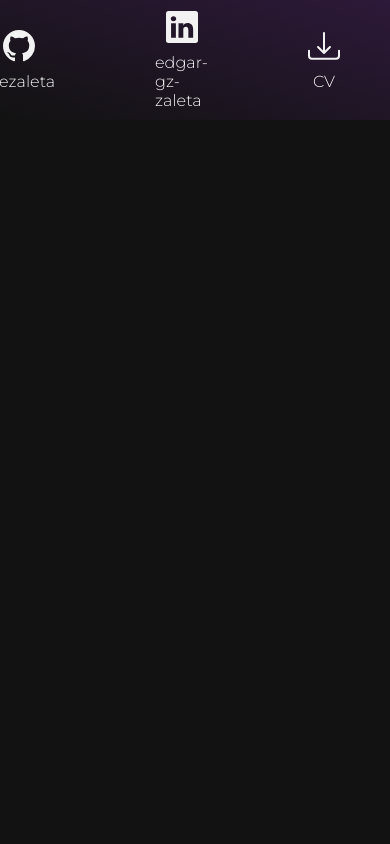
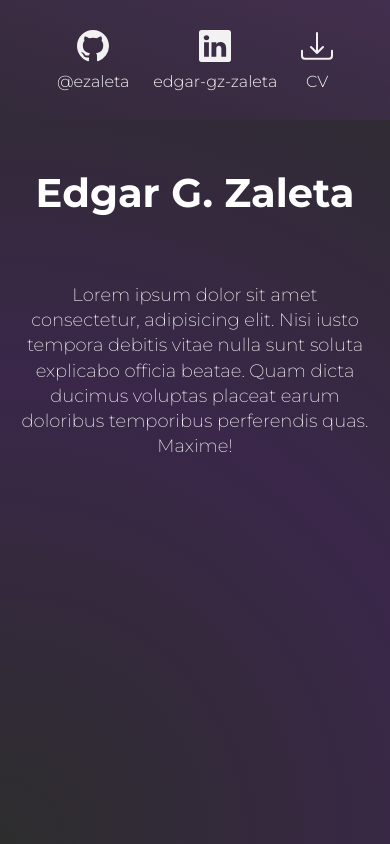
Before and after one commit to ezaleta/Portfolio, a plain HTML site: page index.html in a window 390 px wide. Drawn offline with Linux system fonts and the light colour scheme.

Commit message:
Bio section (structure and styles) added, responsive added for navbar and bio

```diff
--- a/css/style.css
+++ b/css/style.css
@@ -2,17 +2,26 @@
 <weight>: Use a value from 100 to 900 */
 :root {
     color-scheme: dark;
+    --title: clamp(1.6667rem, 1.3596rem + 1.156vi, 2.4rem);
+    --general-text: 1.125rem;
 }
 
+html {
+    height: 100%;
+}
 body {
     margin: 0;
     width: 100%;
+    height: 100%;
+    background-image: radial-gradient(circle at bottom left, #2d2d2d, #4c3062b0, #2d2d2d);
     font-family: "Montserrat", sans-serif;
-    font-optical-sizing: auto;
-    font-weight: 300;
-    font-style: normal;
+    font-size: 16px;
+    display: flex;
+    flex-direction: column;
+    align-items: center;
 }
 
+/* -------------Navbar------------- */
 header {
     width: 100%;
     background: linear-gradient(to bottom left, #9834d433, #d9d9d900);
@@ -21,9 +30,10 @@ header {
 }
 
 nav {
-    width: 50%;
+    width: 100%;
     height: 120px;
     padding-inline: 50px;
+    font-weight: 300;
     display: flex;
     justify-content: flex-end;
     align-items: center;
@@ -44,3 +54,71 @@ a svg {
     width: 2rem;
     height: 2rem;
 }
+
+/* ------/------Navbar------/------ */
+
+/* -------------Main------------- */
+
+main {
+    width: 80%;
+    height: 100%;
+    display: flex;
+}
+
+/* ------/------Main------/------ */
+
+/* -------------Bio------------- */
+
+.bio {
+    width: 50%;
+    height: 30%;
+    display: flex;
+    flex-direction: column;
+}
+
+.bio-title {
+    font-size: var(--title);
+    font-weight: 500;
+}
+
+.bio-title h1 {
+    margin-block: 3rem;
+}
+
+.bio-text {
+    width: 80%;
+    font-size: var(--general-text);
+    font-weight: 200;
+    line-height: 1.575rem;
+    letter-spacing: -3%;
+}
+
+/* ------/------Bio------/------ */
+
+/* -------------Responsive------------- */
+
+@media (max-width: 425px) {
+    main {
+        width: 100%;
+        display: flex;
+        flex-direction: column;
+        align-items: center;
+    }
+
+    nav {
+        justify-content: space-around;
+        gap: 10px;
+    }
+
+    .bio {
+        width: 90%;
+        display: flex;
+        flex-direction: column;
+        text-align: center;
+    }
+
+    .bio-text {
+        width: 100%;
+    }
+}
+/* ------/------Responsive------/------ */
--- a/index.html
+++ b/index.html
@@ -62,7 +62,20 @@
                 </a>
             </nav>
         </header>
-        <main></main>
+        <main>
+            <section class="bio">
+                <div class="bio-title">
+                    <h1>Edgar G. Zaleta</h1>
+                </div>
+                <div class="bio-text">
+                    <p>
+                        Lorem ipsum dolor sit amet consectetur, adipisicing elit. Nisi iusto tempora debitis vitae nulla
+                        sunt soluta explicabo officia beatae. Quam dicta ducimus voluptas placeat earum doloribus
+                        temporibus perferendis quas. Maxime!
+                    </p>
+                </div>
+            </section>
+        </main>
         <footer></footer>
     </body>
 </html>
```
